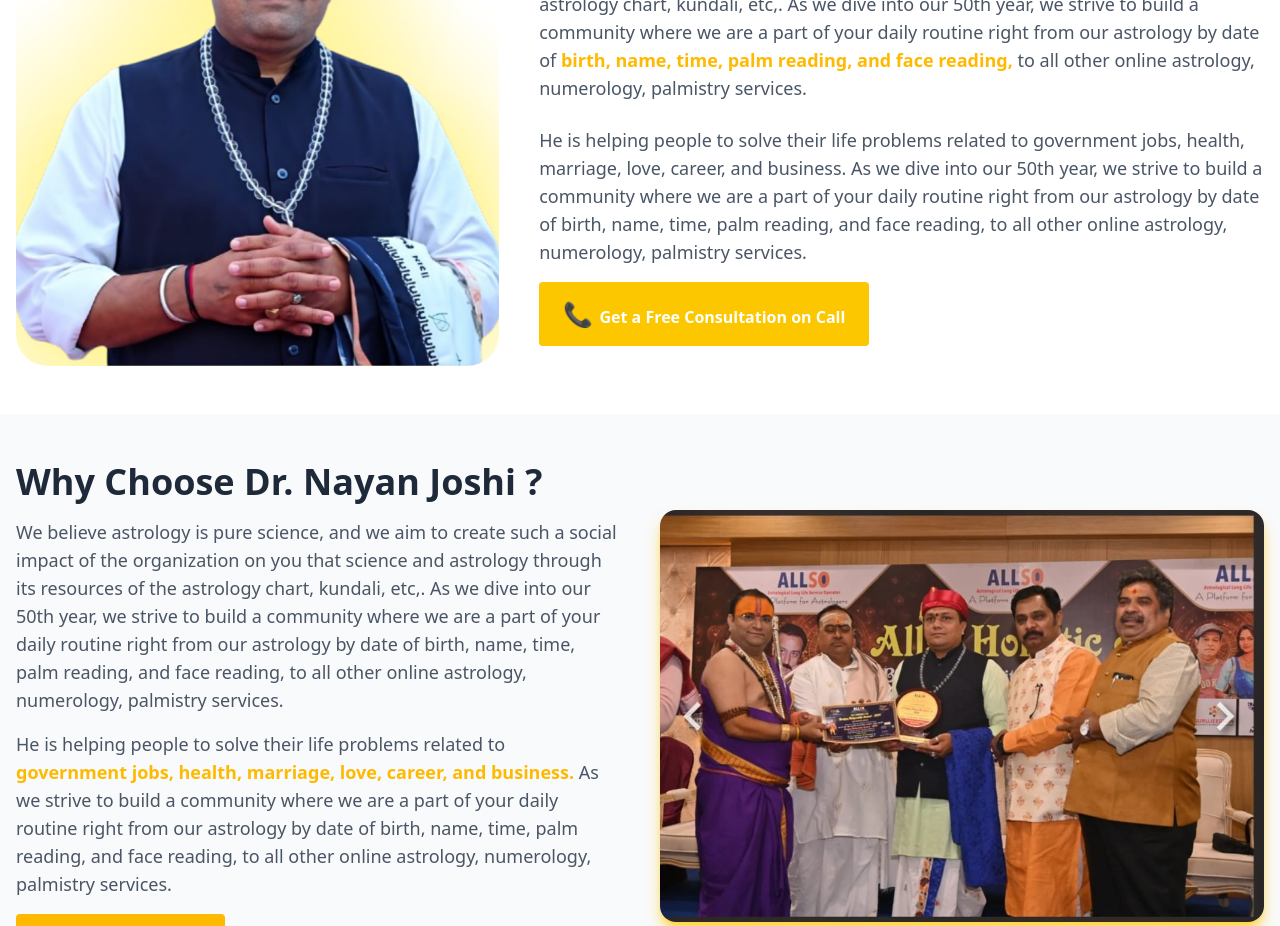
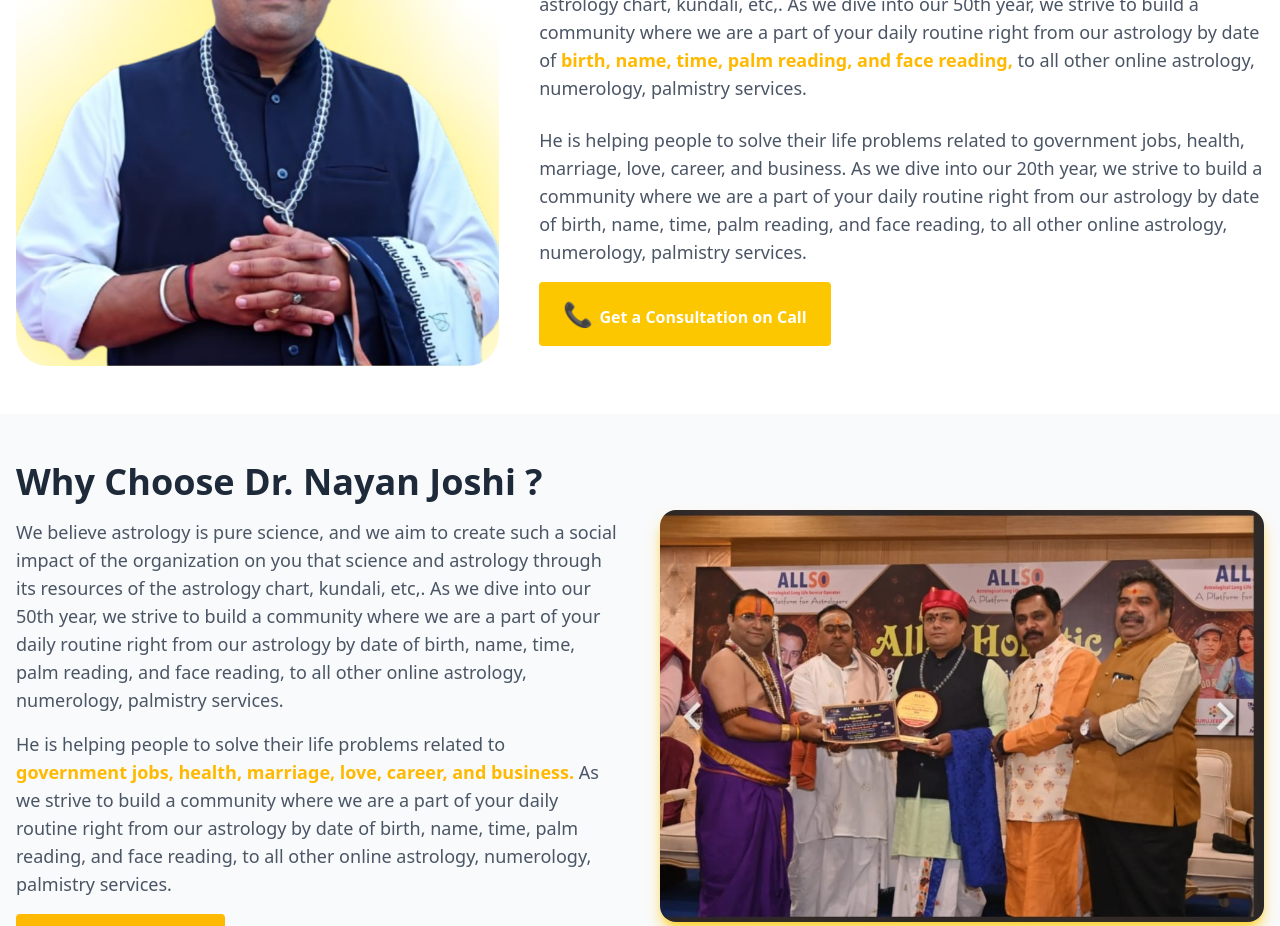
Before and after one commit to Parth4git/Shree-Radhe-Astro, a React (Vite) app: page / in a window 1280 px wide. Shown: the part 980-1906 px from the top of the page. Built offline with nearby package versions, Linux system fonts and the light colour scheme.

Commit message:
minor changes in about us section

```diff
--- a/src/Components/AboutUs.jsx
+++ b/src/Components/AboutUs.jsx
@@ -36,7 +36,7 @@ const AboutUs = () => {
           <p className="text-gray-600 text-lg mt-6">
             He is helping people to solve their life problems related to
             government jobs, health, marriage, love, career, and business. As we
-            dive into our 50th year, we strive to build a community where we are
+            dive into our 20th year, we strive to build a community where we are
             a part of your daily routine right from our astrology by date of
             birth, name, time, palm reading, and face reading, to all other
             online astrology, numerology, palmistry services.
@@ -48,7 +48,7 @@ const AboutUs = () => {
             }}
           >
             <span className="text-2xl">📞 </span>
-            Get a Free Consultation on Call
+            Get a Consultation on Call
           </button>
         </div>
       </div>
```
